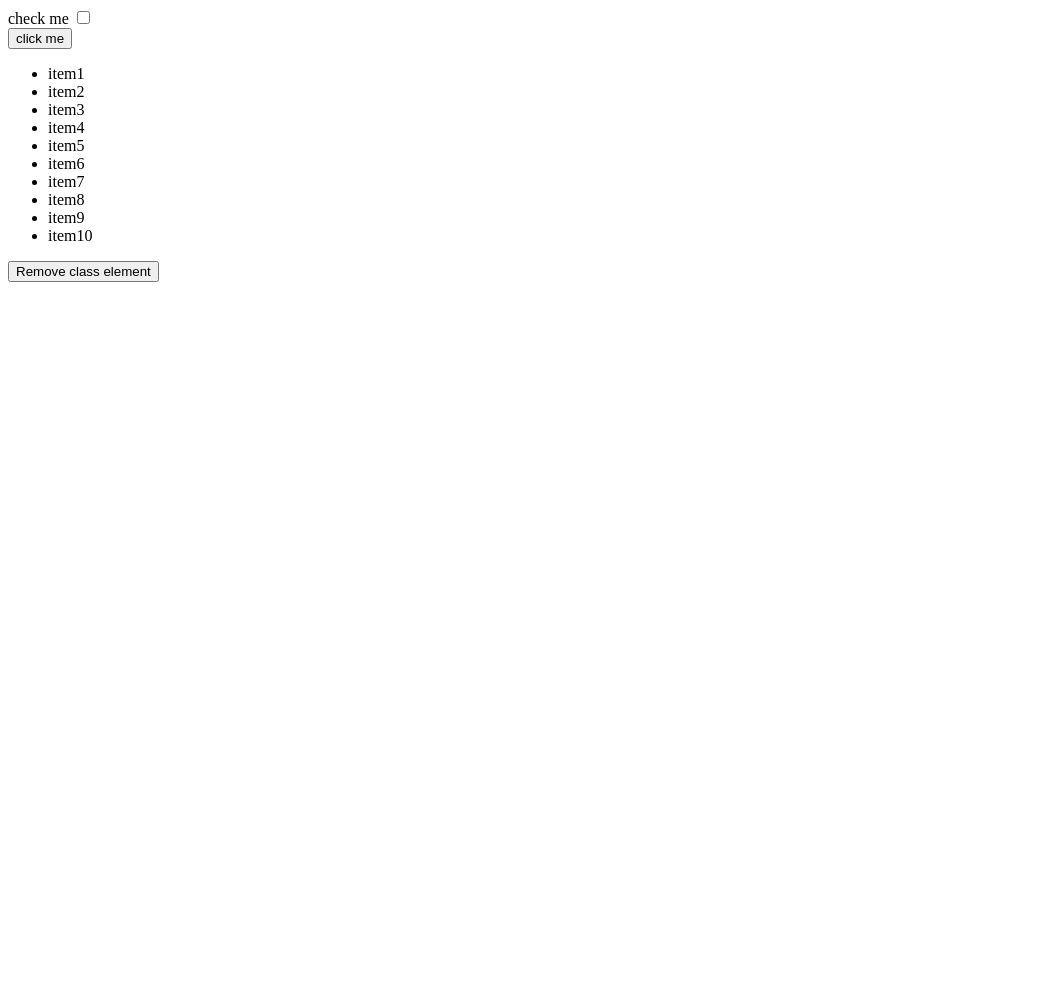
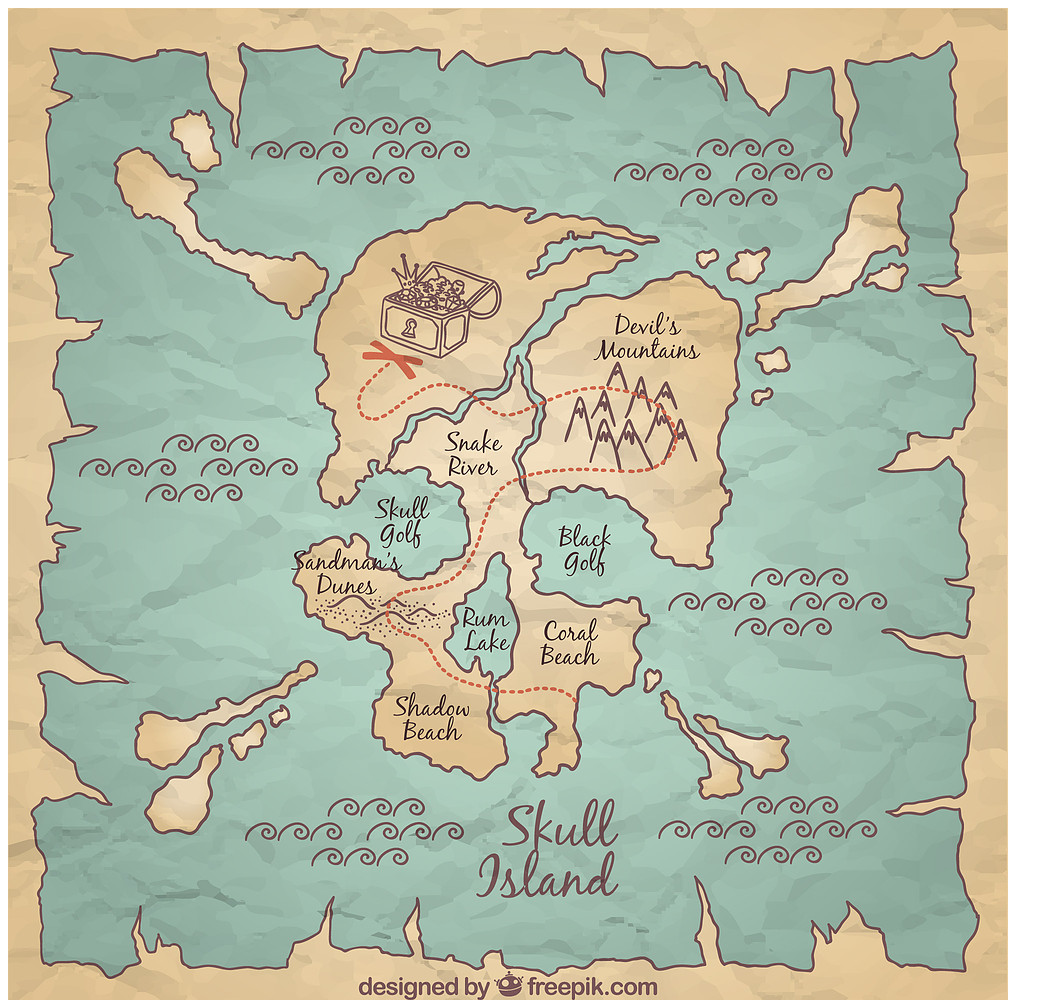
Before and after one commit to MilqaS/treasure-game, a plain HTML site: page index.html in a window 1280 px wide. Shown: the top 1000 px of the page, without its empty margins (0-1063 px from the left). Before the commit the page ends 800 px from the top, so only its background shows below. Drawn offline with Linux system fonts and the light colour scheme.

Commit message:
created basic template

```diff
--- a/index.html
+++ b/index.html
@@ -8,43 +8,13 @@
     <title>Document</title>
 </head>
 <body>
-    <!-- <ul id="list">
-        <li>item1</li>
-        <li>item2</li>
-        <li>item3</li>
-        <li>item4</li>
-        <li id = "btn">
-            item5
-            <button id="btn">Remove class element</button>
-        </li>
-        <li>item6</li>
-        <li>item7</li>
-        <li>item8</li>
-        <li>item9</li>
-        <li>item10</li>
-    </ul>
-    <button id="btn">Remove class element</button> -->
 
-    <div>
-        check me <input type="checkbox" id = 'check'>
+    <div id = 'game'>
+        <div id="map_wrapper">
+            <img src="images/map.jpg" alt="map">
+        </div>
+        <div id="hint"></div>
     </div>
-    <button id="test">click me</button>
-       <ul id="list">
-        <li class="test">item1</li>
-        <li class="test">item2</li>
-        <li class="test">item3</li>
-        <li class="test">item4</li>
-        <li class="test">item5</li>
-        <li class="test">item6</li>
-        <li class="test">item7</li>
-        <li class="test">item8</li>
-        <li class="test">item9</li>
-        <li class="test">item10</li>
-    </ul>
-    <button id="btn">Remove class element</button>
 
-
-
-    <script src="script.js"></script>
 </body>
 </html>
```
Also changed, not shown: images/map.jpg (added).
